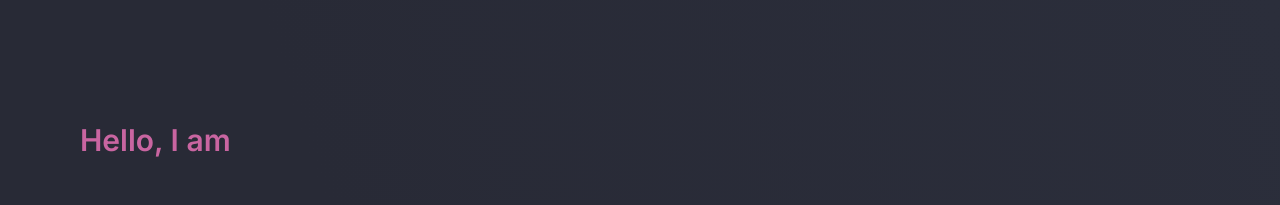
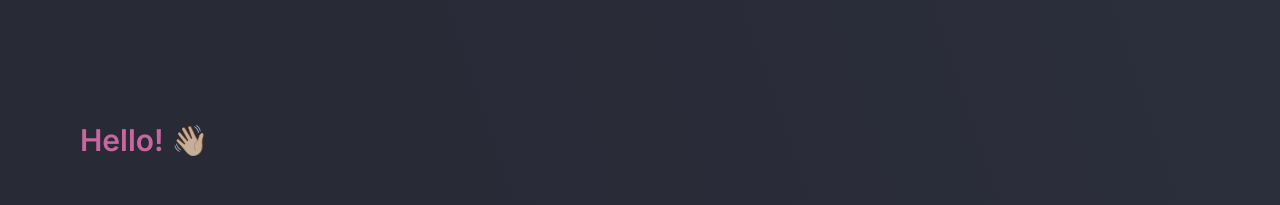
Before and after one commit to wisungyo/simplify-website, a Next.js app: page / in a window 1280 px wide. Shown: the top 205 px of the page. Built offline with nearby package versions, Linux system fonts and the light colour scheme.

Commit message:
feat: adjust greeting

```diff
--- a/app/constants/labels.ts
+++ b/app/constants/labels.ts
@@ -16,7 +16,7 @@ export const footer = "Made with 🩷 by Wisnu.";
 export const description =
   "Wisnu Agung Prasetyo, also called wisungyo. A mobile & frontend developer of a tech company in Jakarta called Laku6, company under Carousell Group.";
 export const laku6Carousell = " Laku6 (Carousell Group)";
-export const helloIam = "Hello, I am";
+export const helloIam = "Hello! 👋🏻";
 export const wisnu = "Wisnu";
 export const agung = "Agung";
 export const prasetyo = "Prasetyo";
```
